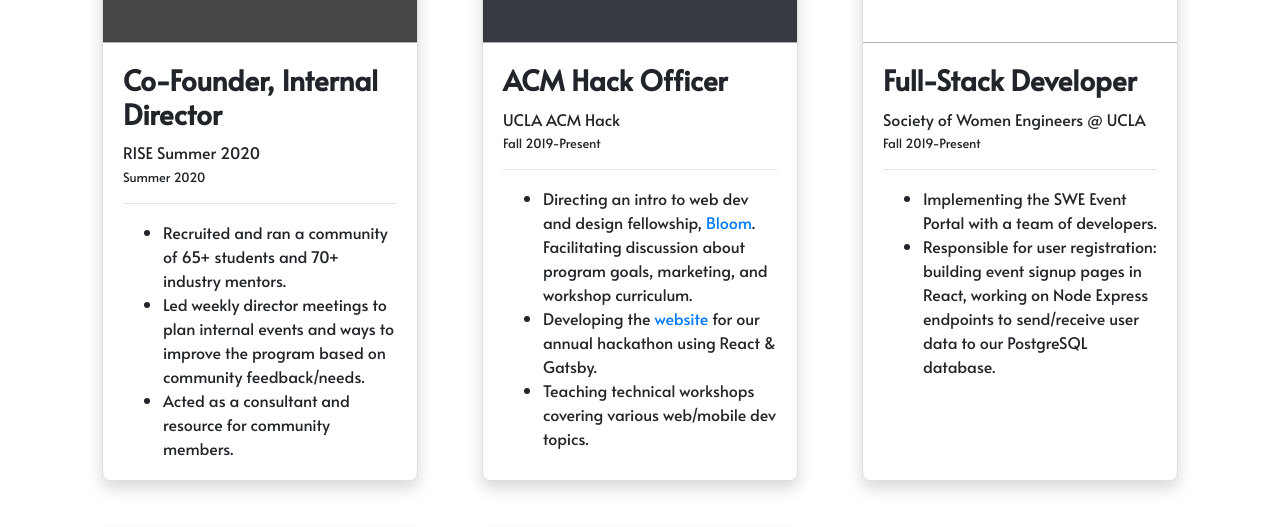
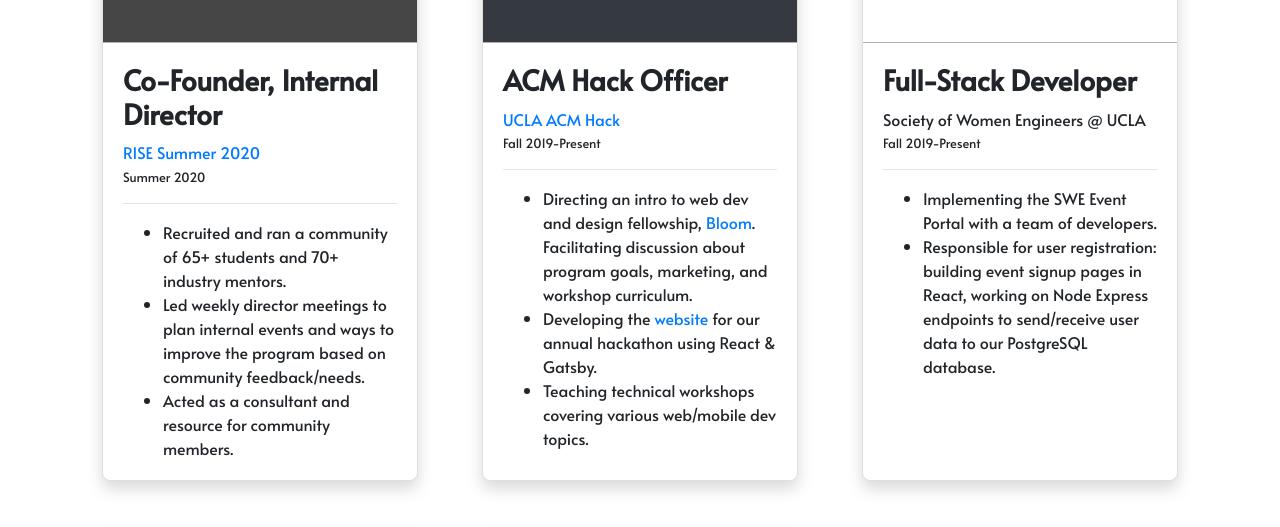
Before and after one commit to milesswu/My-Portfolio, a plain HTML site: page index.html in a window 1280 px wide. Shown: the part 4092-4619 px from the top of the page. Drawn offline with Linux system fonts and the light colour scheme.

Commit message:
add links for experience section

```diff
--- a/index.html
+++ b/index.html
@@ -475,7 +475,11 @@
 							</div>
 							<div class="card-body">
 								<h2 class="card-title">Co-founder, Internal Director</h2>
-								<h6 class="mb-0">RISE Summer 2020</h6>
+								<h6 class="mb-0">
+									<a href="https://risesummer2020.org" target="blank"
+										>RISE Summer 2020</a
+									>
+								</h6>
 								<small>Summer 2020</small>
 								<hr />
 								<ul class="card-text">
@@ -506,7 +510,11 @@
 							</div>
 							<div class="card-body">
 								<h2 class="card-title">ACM Hack Officer</h2>
-								<h6 class="mb-0">UCLA ACM Hack</h6>
+								<h6 class="mb-0">
+									<a href="https://hack.uclaacm.com" target="blank"
+										>UCLA ACM Hack</a
+									>
+								</h6>
 								<small>Fall 2019-Present</small>
 								<hr />
 								<ul class="card-text">
```
